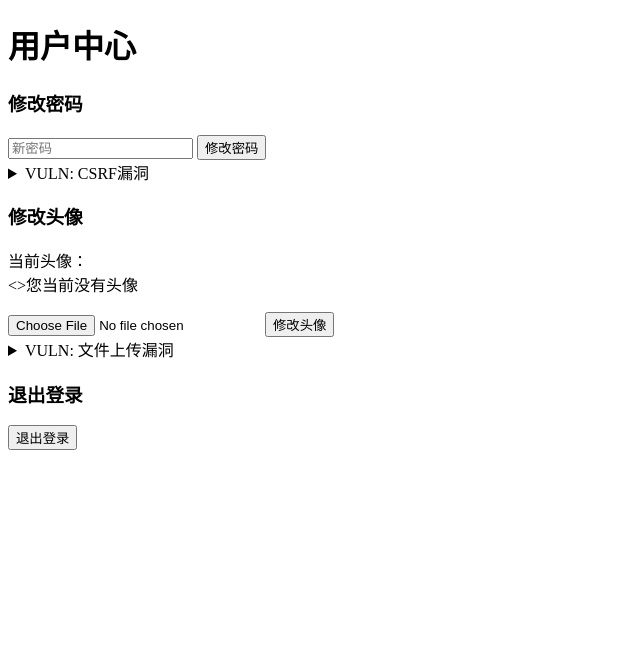
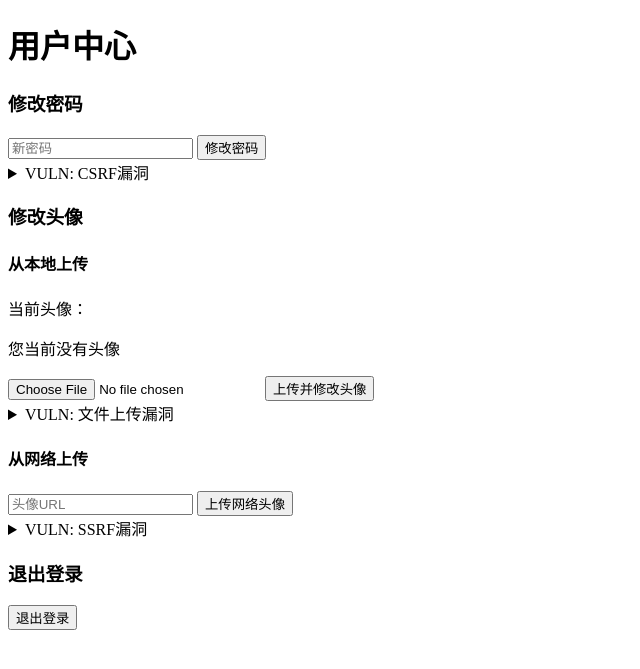
Before and after one commit to cyrus28214/vulnerable-website, a Flask app: template templates/user.html in a window 1280 px wide. Shown: the top 669 px of the page, without its empty margins (0-640 px from the left). Run offline with Flask 3, Linux system fonts and the light colour scheme; the template is opened without the code that fills it, so the values that code supplies are empty.

Commit message:
feat: SSRF

```diff
--- a/app.py
+++ b/app.py
@@ -2,6 +2,8 @@ from flask import Flask, render_template, request, jsonify, redirect
 import database
 from util import generate_token, verify_token
 import os
+import requests
+from urllib.parse import urlparse
 
 app = Flask(__name__)
 
@@ -116,6 +118,40 @@ def upload_avatar():
     database.update_user_avatar(payload['username'], file_path)
     return jsonify({'success': True, 'message': '上传成功'})
 
+@app.route('/upload-avatar-by-url', methods=['POST'])
+def upload_avatar_url():
+    token = request.cookies.get('token')
+    if not token:
+        return jsonify({'success': False, 'message': '请先登录'})
+
+    payload = verify_token(token)
+
+    url = request.form.get('avatar_url')
+    if not url:
+        return jsonify({'success': False, 'message': '请提供图片URL'})
+
+    # VULN: `/upload-avatar`中的所有漏洞，此处都有
+    # VULN: 没有限制URL来源，攻击者可以上传任意URL的图片，此处有SSRF漏洞
+    try:
+        parsed_url = urlparse(url)
+        filename = os.path.basename(parsed_url.path)
+
+        # 下载图片
+        response = requests.get(url, timeout=5)
+        if response.status_code != 200:
+            return jsonify({'success': False, 'message': '无法下载图片'})
+
+        # 保存图片
+        file_path = os.path.join('static/avatars', filename)
+        with open(file_path, 'wb') as f:
+            f.write(response.content)
+
+        database.update_user_avatar(payload['username'], file_path)
+        return jsonify({'success': True, 'message': '上传成功'})
+
+    except Exception as e:
+        print(f"Error uploading avatar from URL: {e}")
+        return jsonify({'success': False, 'message': '上传失败'})
 
 @app.route('/add-discussion', methods=['POST'])
 def post_discussion():
--- a/requirements.txt
+++ b/requirements.txt
@@ -1,9 +1,14 @@
 blinker==1.9.0
+certifi==2025.1.31
+charset-normalizer==3.4.1
 click==8.1.8
 Flask==3.1.0
+idna==3.10
 itsdangerous==2.2.0
 Jinja2==3.1.5
 MarkupSafe==3.0.2
 PyJWT==2.10.1
 python-dotenv==1.0.1
+requests==2.32.3
+urllib3==2.3.0
 Werkzeug==3.1.3
--- a/templates/user.html
+++ b/templates/user.html
@@ -25,6 +25,7 @@
 
     <h3>修改头像</h3>
 
+    <h4>从本地上传</h4>
     <form action="/upload-avatar" method="POST" enctype="multipart/form-data" id="uploadAvatarForm"
         class="upload-avatar-form">
         <div>当前头像：</div>
@@ -32,17 +33,28 @@
             {% if avatar %}
             <img src="{{ avatar }}" alt="头像" width="128" height="128">
             {% else %}
-            <>您当前没有头像</p>
+            <p>您当前没有头像</p>
             {% endif %}
         </div>
         <input type="file" name="avatar">
-        <button type="submit">修改头像</button>
+        <button type="submit">上传并修改头像</button>
         <details>
             <summary>VULN: 文件上传漏洞</summary>
             <p>此处没有做文件重命名和文件名sanitize，有文件覆盖漏洞和路径穿越漏洞</p>
-            <p>甚至可以做到任意文件写，进而造成RCE</p>
+            <p>甚至可以做到任意文件写（进而造成RCE）</p>
             <p>例1：上传一个和其他人头像同名的文件，即可覆盖其他人的头像</p>
-            <p>例2：上传一个文件，并使用Brup Suite抓包，将<code>filename</code>修改为<code>../banner.png</code>，即可覆盖主页banner</p>
+            <p>例2：上传一个文件，并使用Brup Suite抓包，将<code>filename</code>修改为<code>../images/banner.png</code>，即可覆盖主页banner</p>
+        </details>
+    </form>
+
+    <h4>从网络上传</h4>
+    <form action="/upload-avatar-by-url" method="POST" id="uploadAvatarByUrlForm">
+        <input type="text" name="avatar_url" placeholder="头像URL">
+        <button type="submit">上传网络头像</button>
+        <details>
+            <summary>VULN: SSRF漏洞</summary>
+            <p>此处没有限制URL来源，攻击者可以上传任意URL的图片，此处有SSRF漏洞</p>
+            <p>输入一个内网IP，即可探测内网</p>
         </details>
     </form>
 
@@ -81,6 +93,26 @@
                 alert('上传失败，请稍后重试');
             }
         });
+
+        document.getElementById('uploadAvatarByUrlForm').addEventListener('submit', async (e) => {
+            e.preventDefault();
+
+            const formData = new FormData(e.target);
+
+            try {
+                const response = await fetch('/upload-avatar-by-url', {
+                    method: 'POST',
+                    body: formData
+                });
+                if (response.success) {
+                    window.location.reload();
+                } else {
+                    alert(response.message);
+                }
+            } catch (error) {
+                alert('上传失败，请稍后重试');
+            }
+        });
     </script>
     <style>
         code {
```
Also changed, not shown: database.py (+5 -4 lines), templates/index.html (+9 -1 lines), README.md, evil.jpg (deleted), static/images/default-avatar.png (added).
